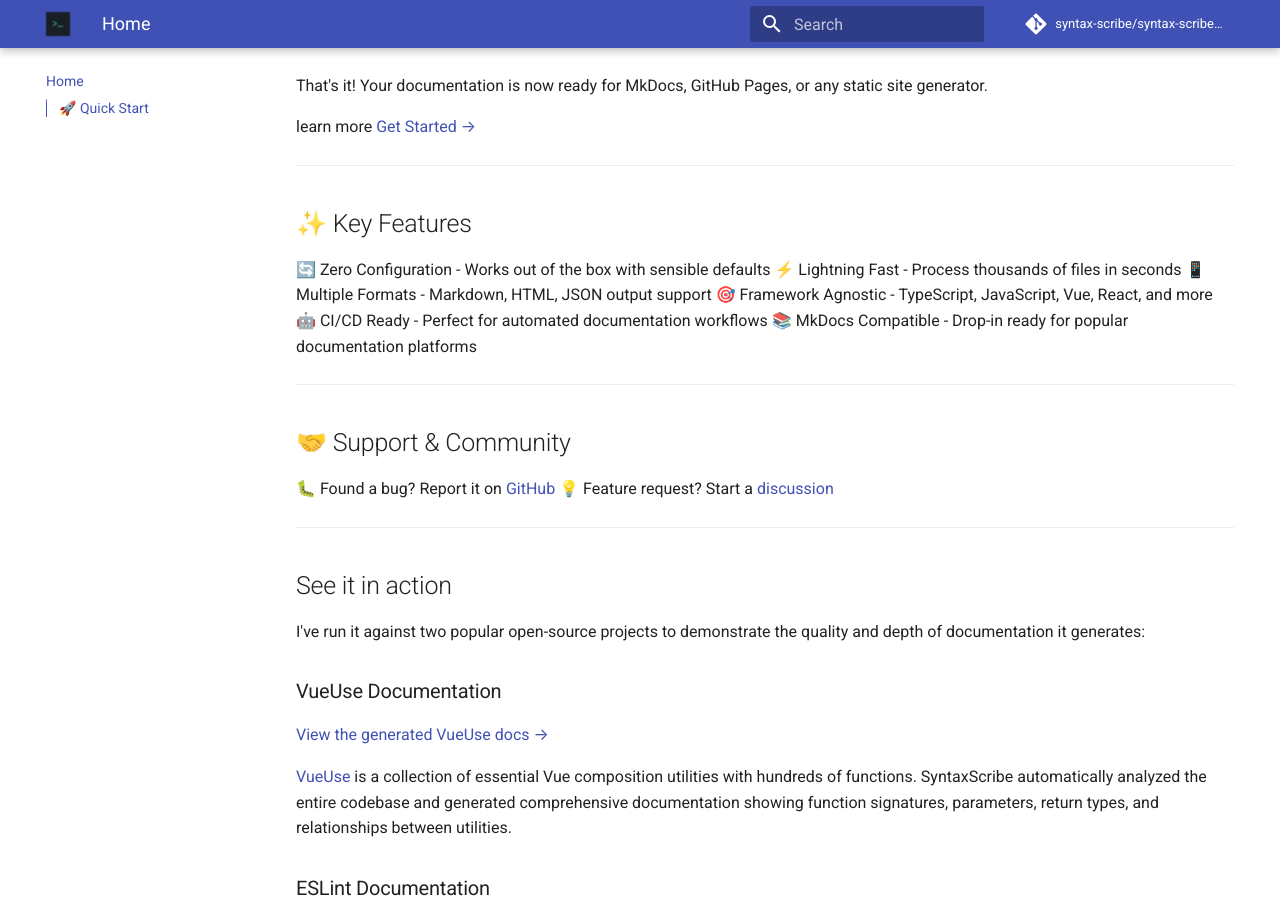
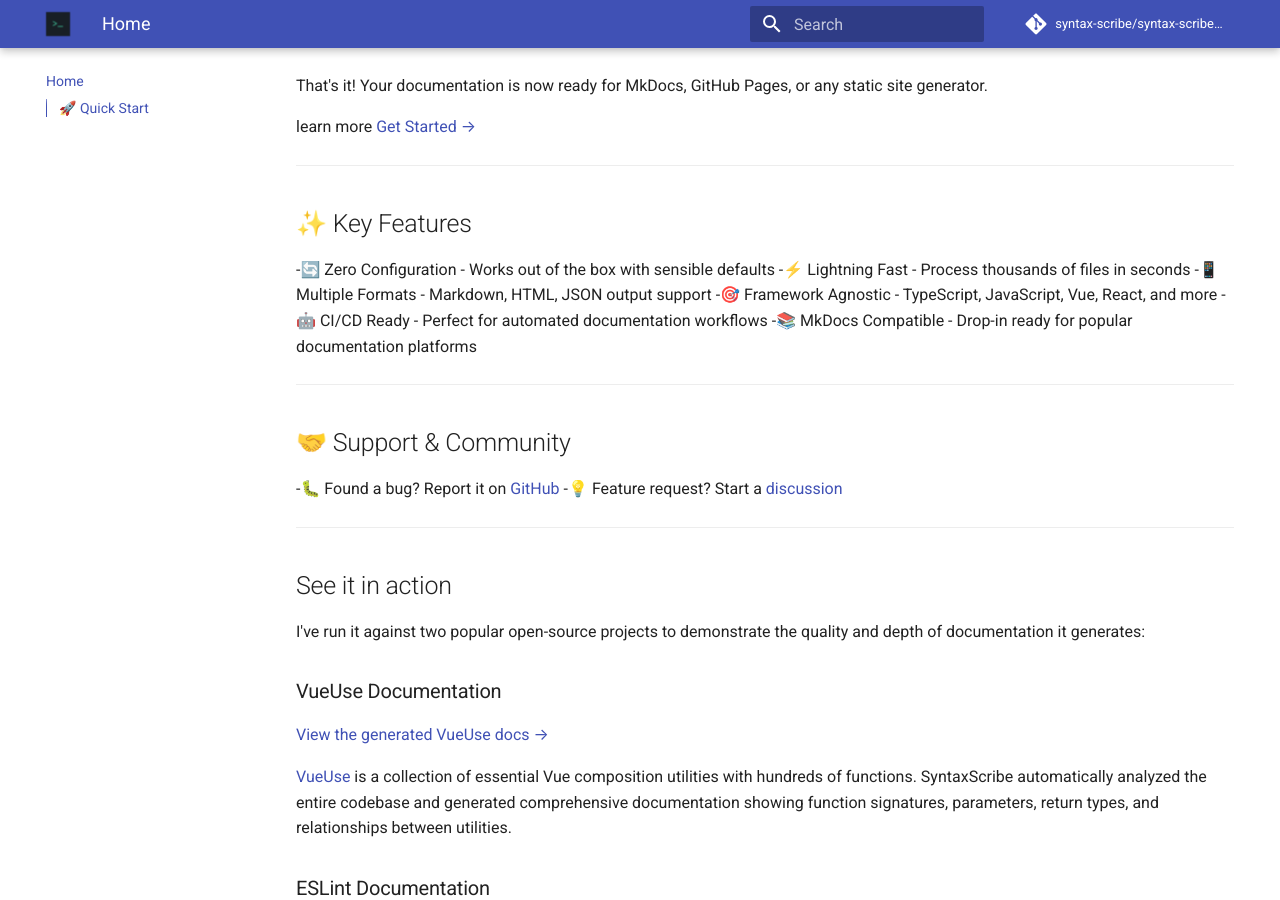
Before and after one commit to syntax-scribe/syntax-scribe-docs, an MkDocs documentation site: the page built from docs/index.md, in a window 1280 px wide and 900 px high, scrolled down 556 px. Built offline with MkDocs 1.6.1 and Material for MkDocs 9.7.7, drawn with Linux system fonts in a browser that asks for light colours; comment, search, counter and statistics services are not loaded.

```diff
--- a/docs/index.md
+++ b/docs/index.md
@@ -22,20 +22,20 @@ learn more [Get Started →](getting-started.md)
 
 ## ✨ Key Features
 
-🔄 Zero Configuration - Works out of the box with sensible defaults
-⚡ Lightning Fast - Process thousands of files in seconds
-📱 Multiple Formats - Markdown, HTML, JSON output support
-🎯 Framework Agnostic - TypeScript, JavaScript, Vue, React, and more
-🤖 CI/CD Ready - Perfect for automated documentation workflows
-📚 MkDocs Compatible - Drop-in ready for popular documentation platforms
+-🔄 Zero Configuration - Works out of the box with sensible defaults
+-⚡ Lightning Fast - Process thousands of files in seconds
+-📱 Multiple Formats - Markdown, HTML, JSON output support
+-🎯 Framework Agnostic - TypeScript, JavaScript, Vue, React, and more
+-🤖 CI/CD Ready - Perfect for automated documentation workflows
+-📚 MkDocs Compatible - Drop-in ready for popular documentation platforms
 
 
 ---
 
 ## 🤝 Support & Community
 
-🐛 Found a bug? Report it on [GitHub](https://github.com/syntax-scribe/feedback/issues)
-💡 Feature request? Start a [discussion](https://github.com/syntax-scribe/feedback/discussions)
+-🐛 Found a bug? Report it on [GitHub](https://github.com/syntax-scribe/feedback/issues)
+-💡 Feature request? Start a [discussion](https://github.com/syntax-scribe/feedback/discussions)
 
 ---
 
```
